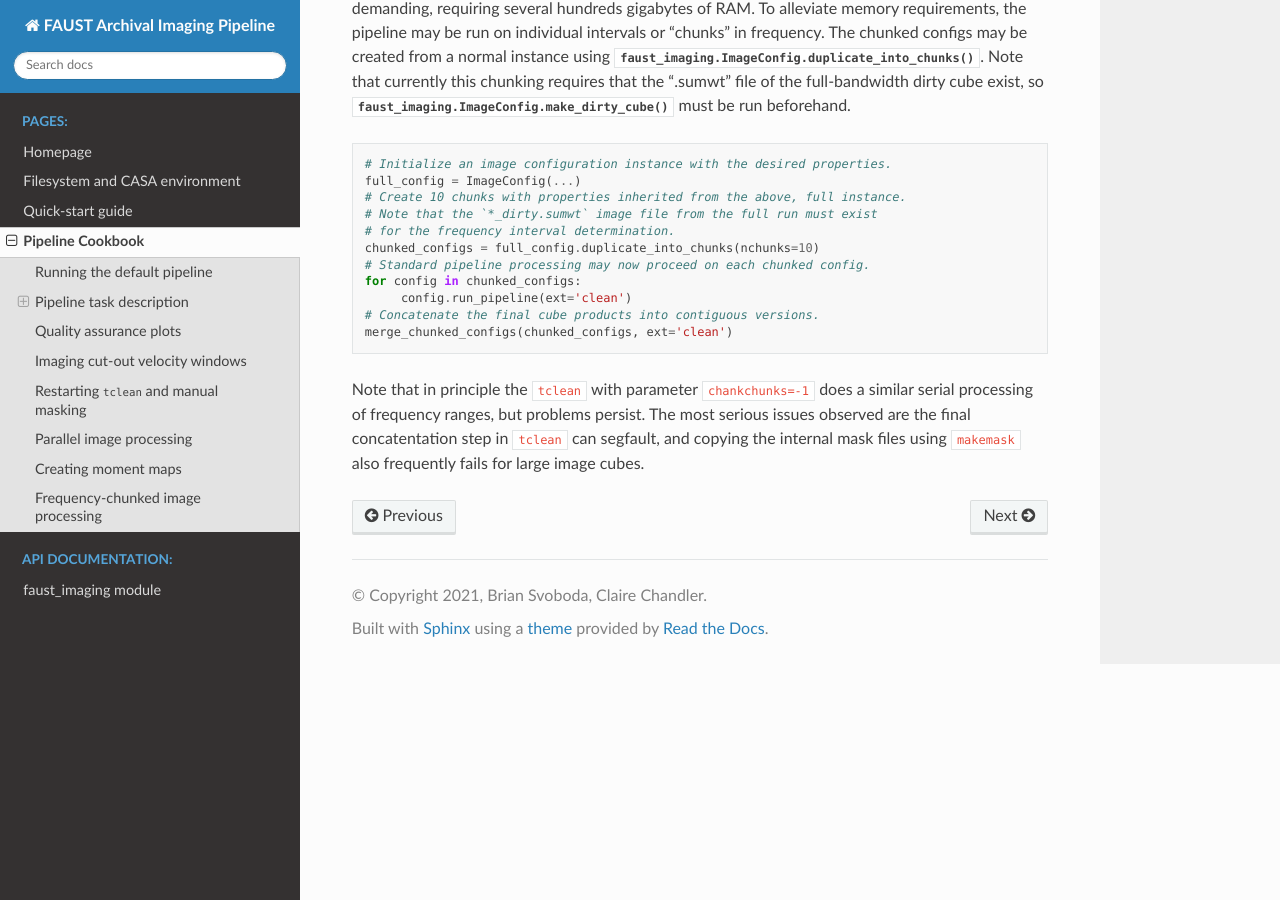
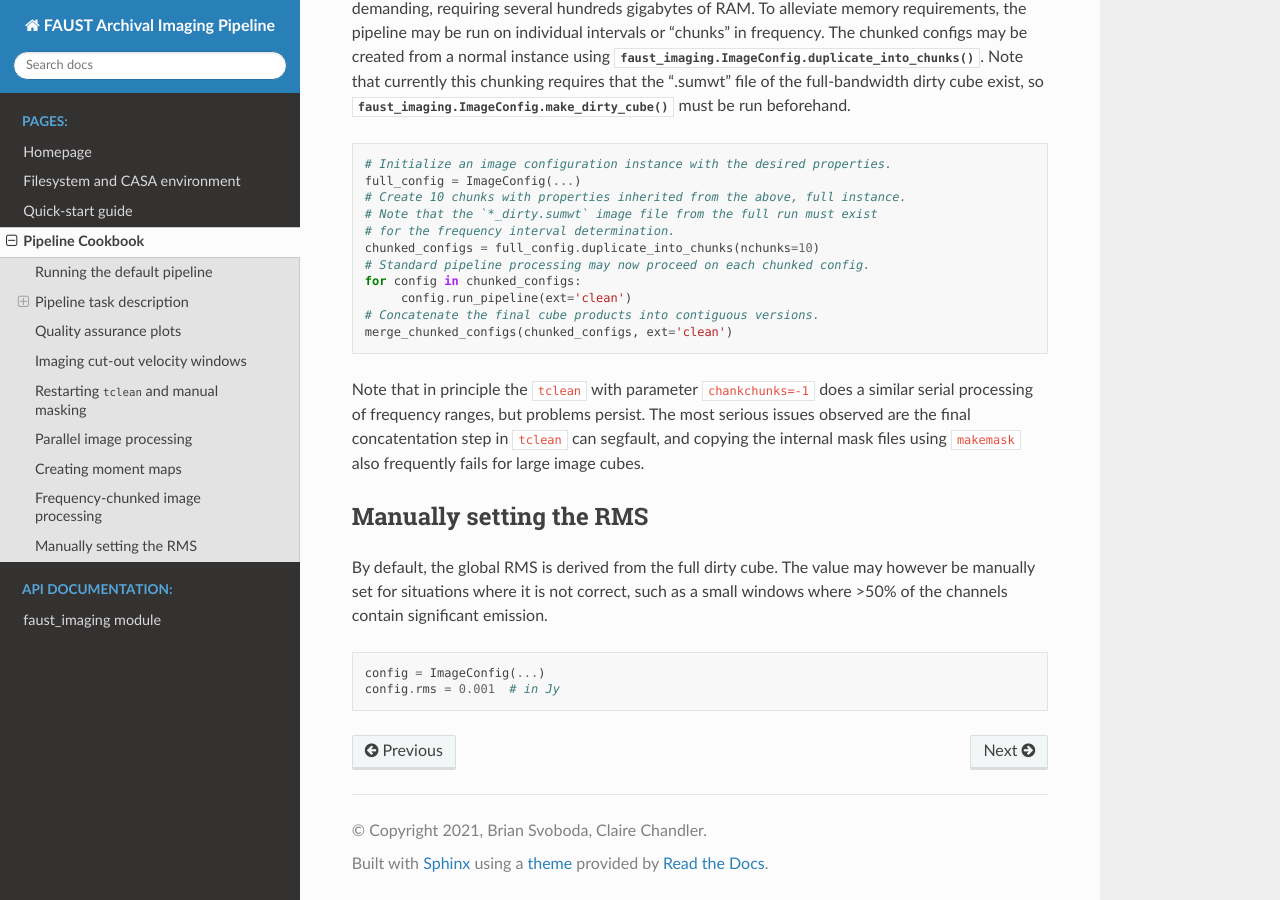
Before and after one commit to autocorr/faust_line_imaging, a Sphinx documentation site: the page built from docs/source/recipes.rst, in a window 1280 px wide and 900 px high, scrolled down 6384 px. Built offline with Sphinx 7.4.7 and the Read the Docs theme 2.0.0, drawn with Linux system fonts in a browser that asks for light colours.

Commit message:
Add note on manually setting RMS values

```diff
--- a/docs/source/recipes.rst
+++ b/docs/source/recipes.rst
@@ -362,3 +362,15 @@ similar serial processing of frequency ranges, but problems persist. The most
 serious issues observed are the final concatentation step in ``tclean`` can
 segfault, and copying the internal mask files using ``makemask`` also
 frequently fails for large image cubes.
+
+
+Manually setting the RMS
+------------------------
+By default, the global RMS is derived from the full dirty cube. The value may
+however be manually set for situations where it is not correct, such as a small
+windows where >50% of the channels contain significant emission.
+
+.. code-block:: python
+
+   config = ImageConfig(...)
+   config.rms = 0.001  # in Jy
```
